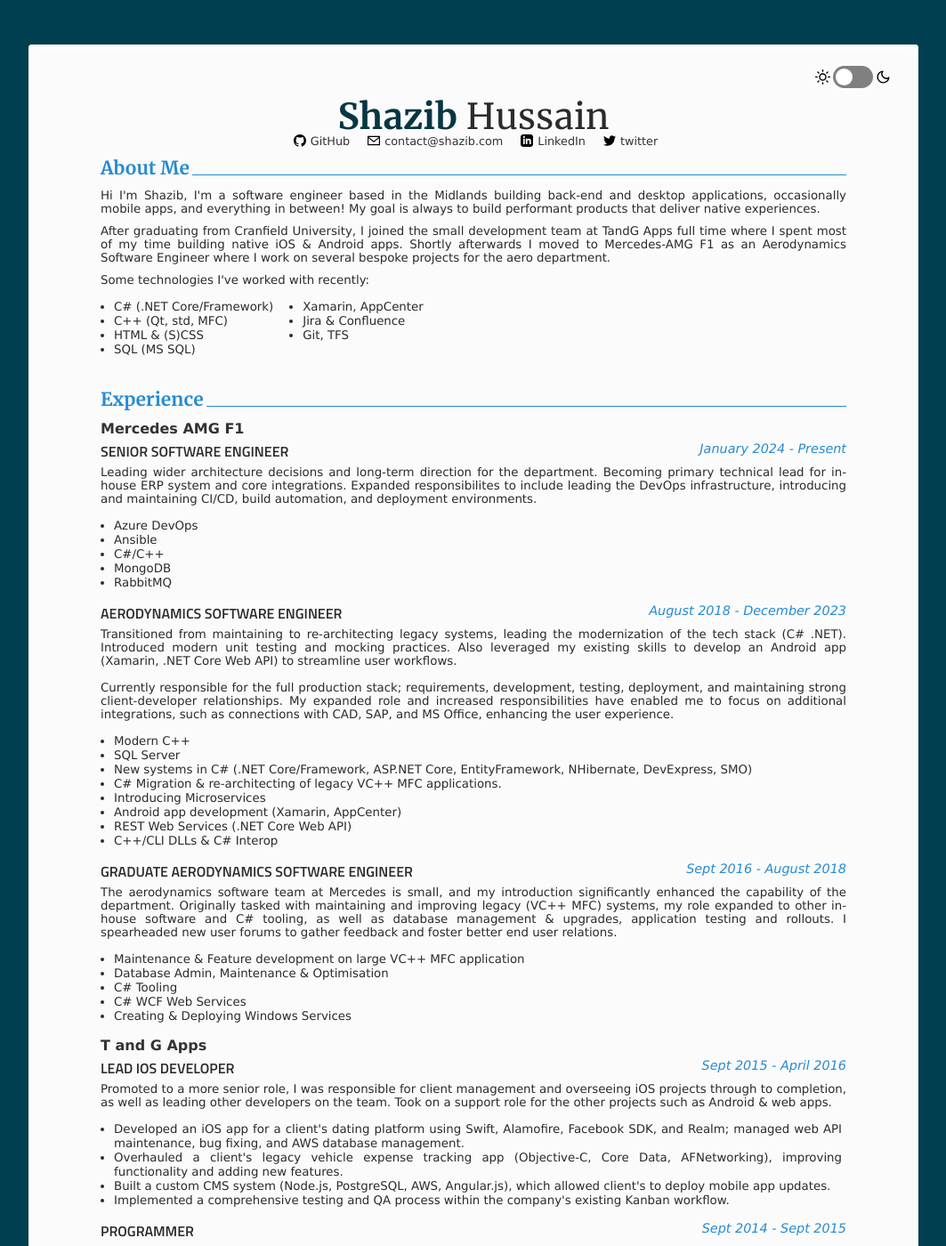
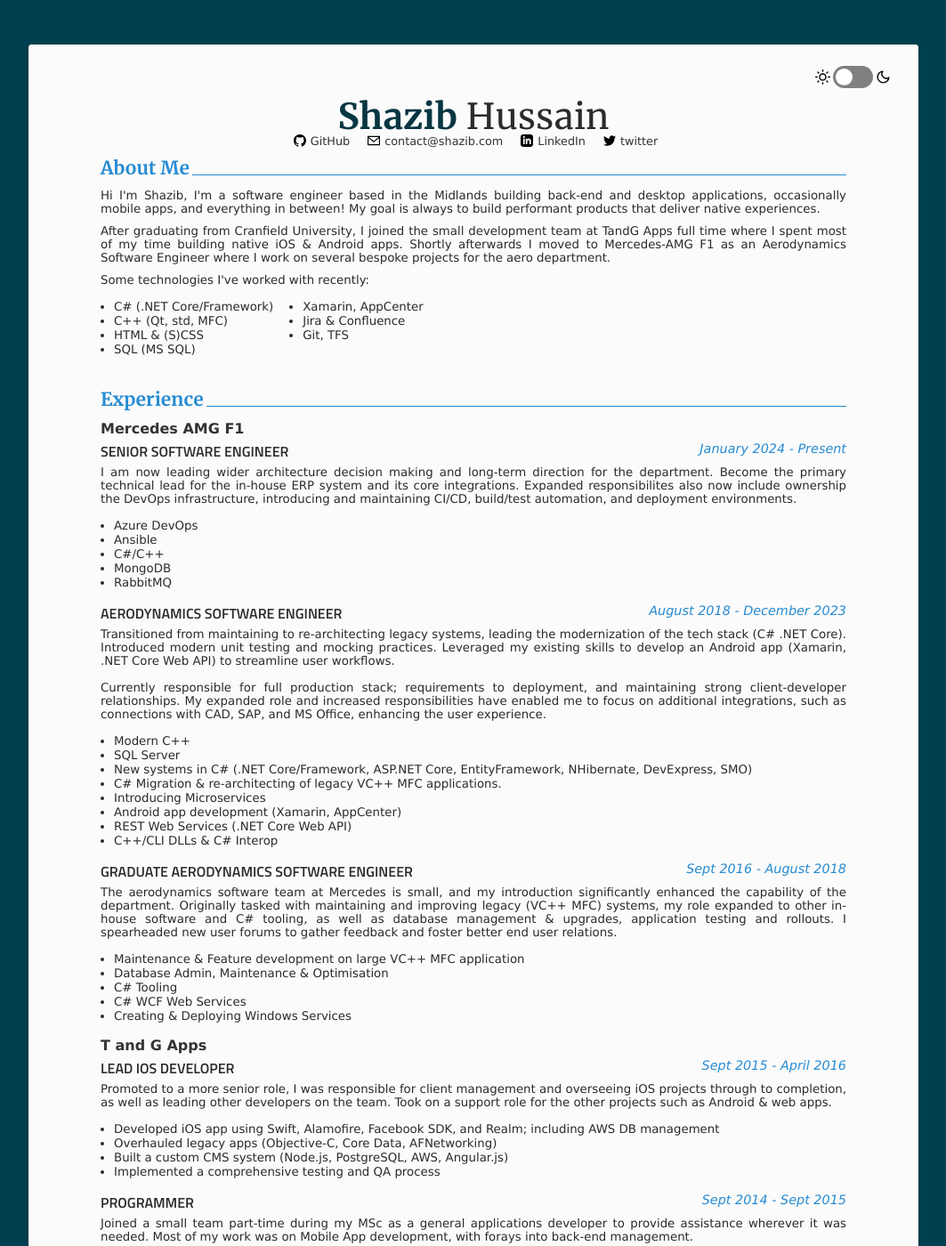
Before and after one commit to Shazib/shazib.github.io, a Jekyll site: the page built from index.html, in a window 1280 px wide and 1400 px high. Shown: the whole window at 89% size, without its empty margins (108-1171 px from the left). Built offline with Jekyll 4.4.1, drawn with Linux system fonts in a browser that asks for light colours.

Commit message:
more updates

```diff
--- a/_data/experience.yml
+++ b/_data/experience.yml
@@ -4,7 +4,7 @@
   - role: Senior Software Engineer
     time: January 2024 - Present
     description: |
-      Leading wider architecture decisions and long-term direction for the department. Becoming primary technical lead for in-house ERP system and core integrations. Expanded responsibilites to include leading the DevOps infrastructure, introducing and maintaining CI/CD, build automation, and deployment environments.
+      I am now leading wider architecture decision making and long-term direction for the department. Become the primary technical lead for the in-house ERP system and its core integrations. Expanded responsibilites also now include ownership the DevOps infrastructure, introducing and maintaining CI/CD, build/test automation, and deployment environments.
     list:
       - Azure DevOps
       - Ansible
@@ -14,9 +14,9 @@
   - role: Aerodynamics Software Engineer
     time: August 2018 - December 2023
     description: |
-      Transitioned from maintaining to re-architecting legacy systems, leading the modernization of the tech stack (C# .NET). Introduced modern unit testing and mocking practices. Also leveraged my existing skills to develop an Android app (Xamarin, .NET Core Web API) to streamline user workflows.
+      Transitioned from maintaining to re-architecting legacy systems, leading the modernization of the tech stack (C# .NET Core). Introduced modern unit testing and mocking practices. Leveraged my existing skills to develop an Android app (Xamarin, .NET Core Web API) to streamline user workflows.
 
-      Currently responsible for the full production stack; requirements, development, testing, deployment, and maintaining strong client-developer relationships. My expanded role and increased responsibilities have enabled me to focus on additional integrations, such as connections with CAD, SAP, and MS Office, enhancing the user experience.
+      Currently responsible for full production stack; requirements to deployment, and maintaining strong client-developer relationships. My expanded role and increased responsibilities have enabled me to focus on additional integrations, such as connections with CAD, SAP, and MS Office, enhancing the user experience.
     list:
       - Modern C++
       - SQL Server
@@ -43,10 +43,10 @@
     time: Sept 2015 - April 2016
     description: Promoted to a more senior role, I was responsible for client management and overseeing iOS projects through to completion, as well as leading other developers on the team. Took on a support role for the other projects such as Android & web apps.
     list:
-      - Developed an iOS app for a client's dating platform using Swift, Alamofire, Facebook SDK, and Realm; managed web API maintenance, bug fixing, and AWS database management.
-      - Overhauled a client's legacy vehicle expense tracking app (Objective-C, Core Data, AFNetworking), improving functionality and adding new features.
-      - Built a custom CMS system (Node.js, PostgreSQL, AWS, Angular.js), which allowed client's to deploy mobile app updates.
-      - Implemented a comprehensive testing and QA process within the company's existing Kanban workflow.
+      - Developed iOS app using Swift, Alamofire, Facebook SDK, and Realm; including AWS DB management
+      - Overhauled legacy apps (Objective-C, Core Data, AFNetworking)
+      - Built a custom CMS system (Node.js, PostgreSQL, AWS, Angular.js)
+      - Implemented a comprehensive testing and QA process
   - role: Programmer
     time: Sept 2014 - Sept 2015
     description: Joined a small team part-time during my MSc as a general applications developer to provide assistance wherever it was needed. Most of my work was on Mobile App development, with forays into back-end management.
```
